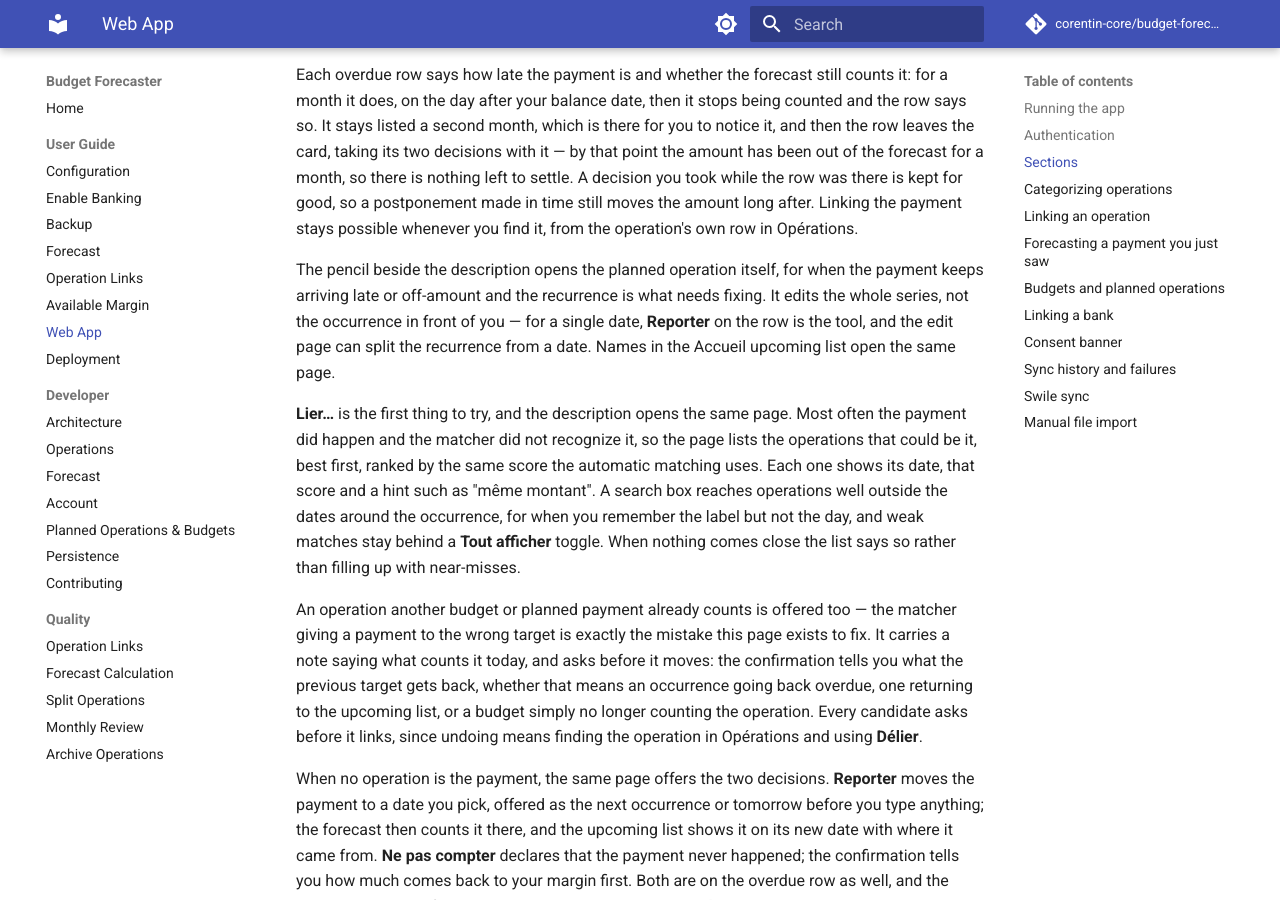
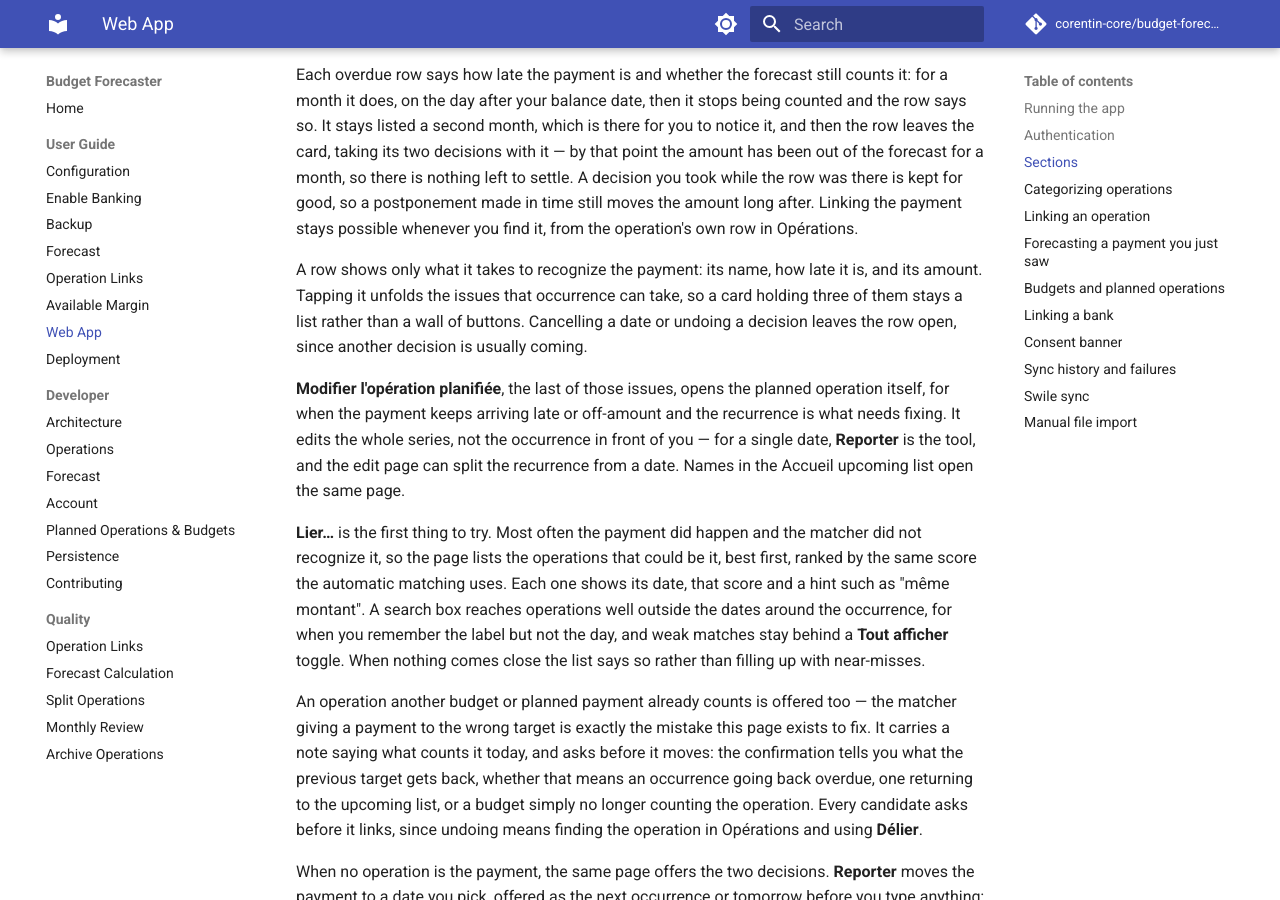
Before and after one commit to corentin-core/budget-forecaster, an MkDocs documentation site: the page built from docs/user/web-app.md, in a window 1280 px wide and 900 px high, scrolled down 1989 px. Built offline with MkDocs 1.6.1 and Material for MkDocs 9.7.7, drawn with Linux system fonts in a browser that asks for light colours; comment, search, counter and statistics services are not loaded.

Commit message:
refactor: thin out the overdue card on Home
The card was the densest thing on the landing page while being the one
only sometimes needed: three equal buttons per row, a meta line stating
the default case, an emoji in page content, and a closing paragraph.

- One filled button, Lier…, since linking is the usual outcome; the two
  decisions and the series edit stay in place, quiet.
- The meta line leads on how late the payment is and drops "counted on",
  which every counted occurrence carries anyway.
- The pencil becomes the action it performs, named after its target, and
  survives a broken sync: the recurrence is often what needs fixing.
- The row and the card head now call it out of the forecast in the same
  words, and the explanatory paragraph goes.
- The picker page shares the row's wording instead of copying it.

Tooltips rebind after an out-of-band swap, so the head icon outlives the
first decision of the session, and it carries its text as an accessible
name.

```diff
--- a/docs/user/web-app.md
+++ b/docs/user/web-app.md
@@ -92,20 +92,24 @@
 time still moves the amount long after. Linking the payment stays possible whenever you
 find it, from the operation's own row in Opérations.
 
-The pencil beside the description opens the planned operation itself, for when the
-payment keeps arriving late or off-amount and the recurrence is what needs fixing. It
-edits the whole series, not the occurrence in front of you — for a single date,
-**Reporter** on the row is the tool, and the edit page can split the recurrence from a
-date. Names in the Accueil upcoming list open the same page.
+A row shows only what it takes to recognize the payment: its name, how late it is, and
+its amount. Tapping it unfolds the issues that occurrence can take, so a card holding
+three of them stays a list rather than a wall of buttons. Cancelling a date or undoing a
+decision leaves the row open, since another decision is usually coming.
 
-**Lier…** is the first thing to try, and the description opens the same page. Most often
-the payment did happen and the matcher did not recognize it, so the page lists the
-operations that could be it, best first, ranked by the same score the automatic matching
-uses. Each one shows its date, that score and a hint such as "même montant". A search
-box reaches operations well outside the dates around the occurrence, for when you
-remember the label but not the day, and weak matches stay behind a **Tout afficher**
-toggle. When nothing comes close the list says so rather than filling up with
-near-misses.
+**Modifier l'opération planifiée**, the last of those issues, opens the planned
+operation itself, for when the payment keeps arriving late or off-amount and the
+recurrence is what needs fixing. It edits the whole series, not the occurrence in front
+of you — for a single date, **Reporter** is the tool, and the edit page can split the
+recurrence from a date. Names in the Accueil upcoming list open the same page.
+
+**Lier…** is the first thing to try. Most often the payment did happen and the matcher
+did not recognize it, so the page lists the operations that could be it, best first,
+ranked by the same score the automatic matching uses. Each one shows its date, that
+score and a hint such as "même montant". A search box reaches operations well outside
+the dates around the occurrence, for when you remember the label but not the day, and
+weak matches stay behind a **Tout afficher** toggle. When nothing comes close the list
+says so rather than filling up with near-misses.
 
 An operation another budget or planned payment already counts is offered too — the
 matcher giving a payment to the wrong target is exactly the mistake this page exists to
```
Also changed, not shown: budget_forecaster/web/static/app.css (+41 -36 lines), budget_forecaster/web/static/tooltips.js (+12 -0 lines), 10 other files.
